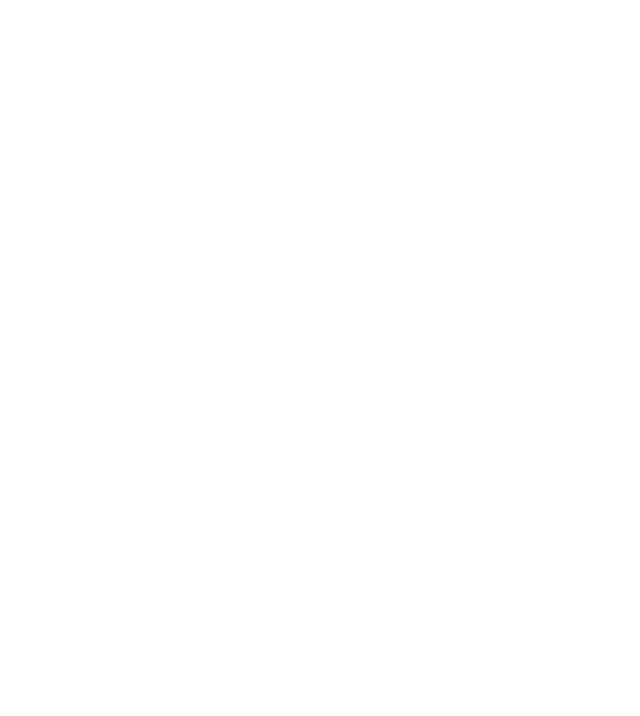
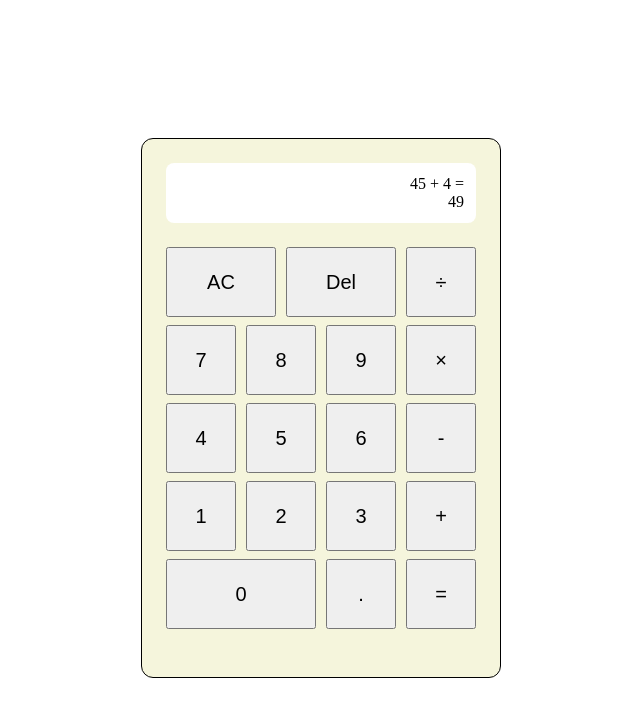
Before and after one commit to victoria-mali/odin-calculator, a plain HTML site: page index.html in a window 1280 px wide. Shown: the whole page, without its empty margins (319-959 px from the left). Drawn offline with Linux system fonts and the light colour scheme.

Commit message:
Design the basic calculator interface

```diff
--- a/index.html
+++ b/index.html
@@ -8,6 +8,35 @@
     <script src="script.js" defer></script>
 </head>
 <body>
+    <div class="container">
+          <div class="calculator">
+        <div class="display">
+            <div class="calculation">45 + 4 =</div>
+            <div class="current">49</div>
+        </div>
+        <div class="buttons">
+            <button class="bigger">AC</button>
+            <button class="bigger">Del</button>
+            <button>÷</button>
+            <button>7</button>
+            <button>8</button>
+            <button>9</button>
+            <button>×</button>
+            <button>4</button>
+            <button>5</button>
+            <button>6</button>
+            <button>-</button>
+            <button>1</button>
+            <button>2</button>
+            <button>3</button>
+            <button>+</button>
+            <button class="bigger2">0</button>
+            <button>.</button>
+            <button>=</button>
+        </div>
+    </div>
+    </div>
+
 
 </body>
 </html>
--- a/styles.css
+++ b/styles.css
@@ -0,0 +1,45 @@
+.container {
+    height: 100vh;
+    display: flex;
+    align-items: center;
+    justify-content: center;
+}
+
+.calculator {
+    width: 310px;
+    background-color: beige;
+    border: 1px solid black;
+    padding: 24px;
+    border-radius: 12px;
+}
+
+.display {
+    background-color: rgb(255, 255, 255);
+    padding: 12px;
+    text-align: right;
+    border-radius: 8px;
+}
+
+.buttons {
+    padding: 24px 0;
+    display: flex;
+    justify-content: space-between;
+    flex-wrap: wrap;
+    gap: 8px;
+}
+
+.buttons button {
+    width: 70px;
+    height: 70px;
+    padding: 12px;
+    text-align: center;
+    font-size: 20px;
+}
+
+.bigger {
+    flex-basis: 110px;
+}
+
+.bigger2 {
+    flex-basis: 150px;
+}
```
